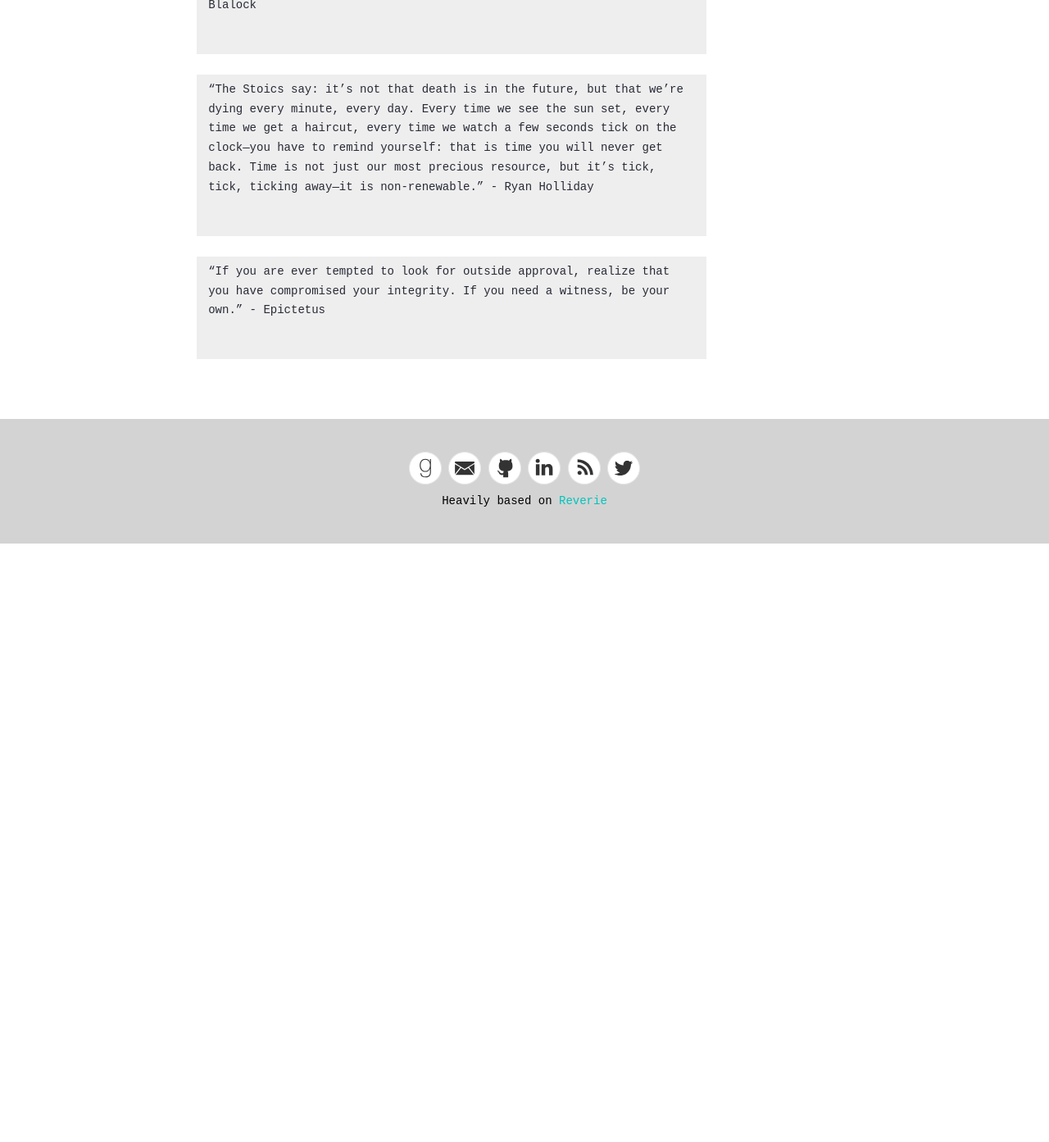
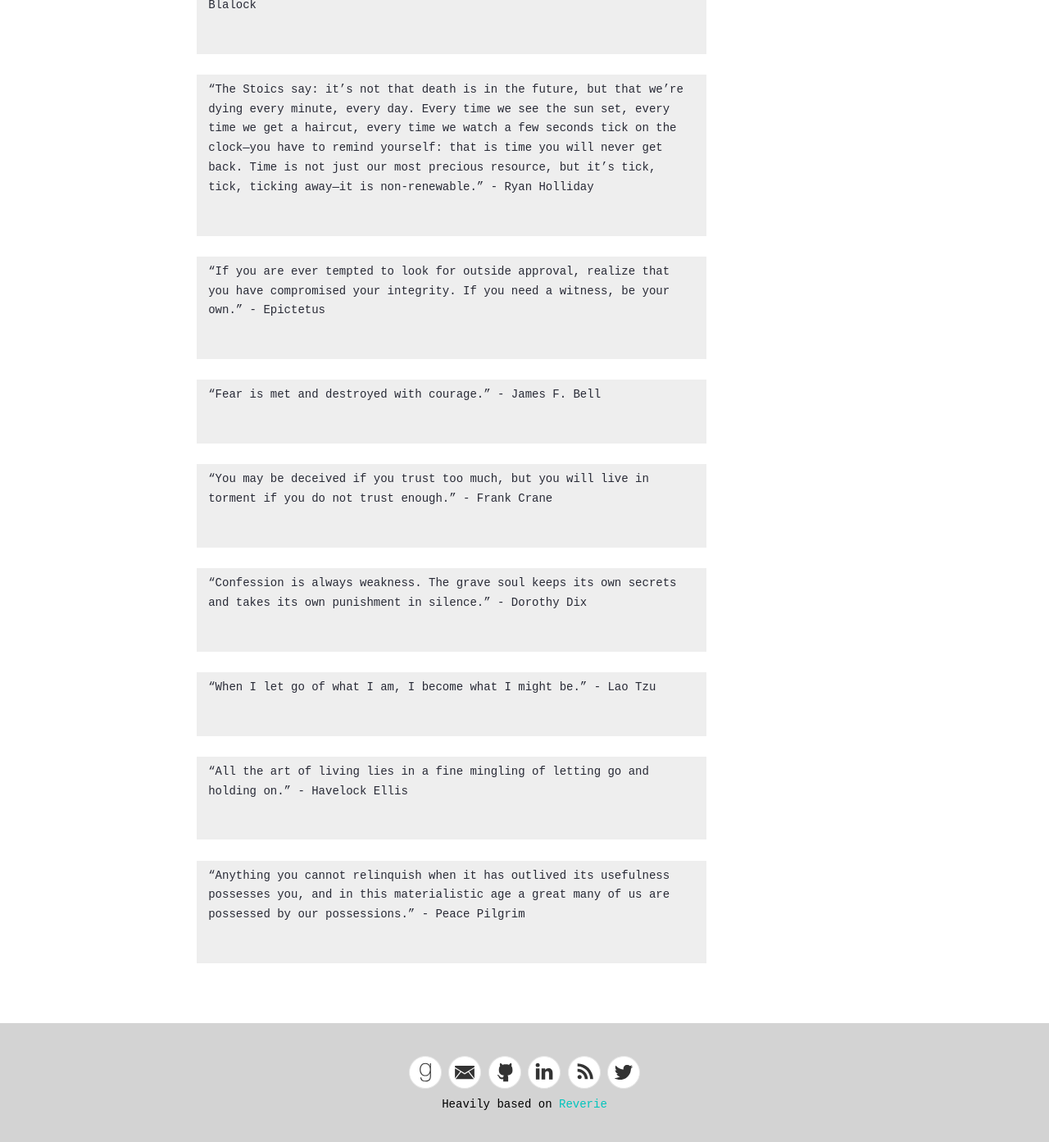
Before and after one commit to rsarai/-rsarai.github.io, a Jekyll site: the page built from _pages/quotes.md, in a window 1280 px wide and 1400 px high, scrolled down 4158 px. Shown: the top 1393 px of the window at 82% size. Built offline with Jekyll 4.4.1, drawn with Linux system fonts in a browser that asks for light colours; before the commit the page ends 4821 px from its top, so only the background shows below that.

Commit message:
Adds quotes

```diff
--- a/_pages/quotes.md
+++ b/_pages/quotes.md
@@ -62,3 +62,15 @@ permalink: /quotes/
 > "The Stoics say: it’s not that death is in the future, but that we’re dying every minute, every day. Every time we see the sun set, every time we get a haircut, every time we watch a few seconds tick on the clock—you have to remind yourself: that is time you will never get back. Time is not just our most precious resource, but it’s tick, tick, ticking away—it is non-renewable." - Ryan Holliday
 
 > "If you are ever tempted to look for outside approval, realize that you have compromised your integrity. If you need a witness, be your own." - Epictetus
+
+> "Fear is met and destroyed with courage." - James F. Bell
+
+> "You may be deceived if you trust too much, but you will live in torment if you do not trust enough." - Frank Crane
+
+> "Confession is always weakness. The grave soul keeps its own secrets and takes its own punishment in silence." - Dorothy Dix
+
+> "When I let go of what I am, I become what I might be." - Lao Tzu
+
+> "All the art of living lies in a fine mingling of letting go and holding on." - Havelock Ellis
+
+> "Anything you cannot relinquish when it has outlived its usefulness possesses you, and in this materialistic age a great many of us are possessed by our possessions." - Peace Pilgrim
```
